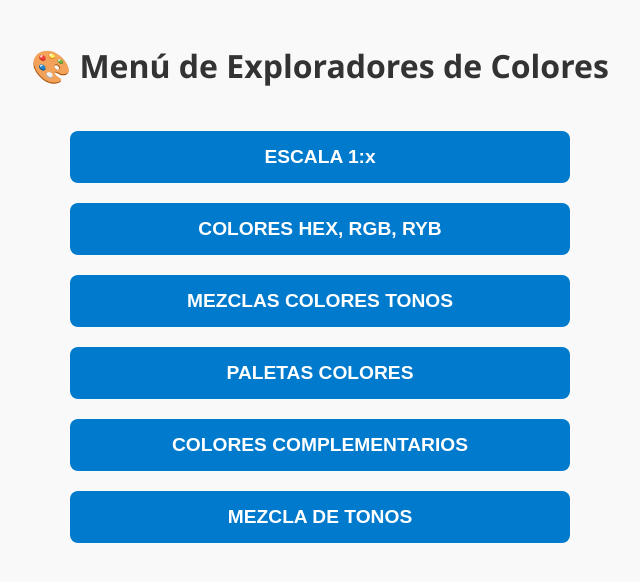
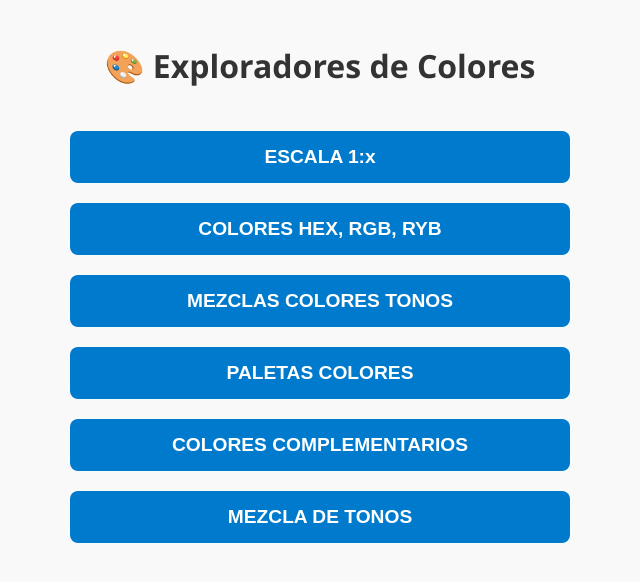
Before and after one commit to chusdomo/Explorador-de-Colores-Menu, a plain HTML site: page index.html in a window 1280 px wide. Shown: the whole page, without its empty margins (320-960 px from the left). Drawn offline with Linux system fonts and the light colour scheme.

Commit message:
Update index.html

```diff
--- a/index.html
+++ b/index.html
@@ -3,7 +3,7 @@
 <head>
   <meta charset="UTF-8" />
   <meta name="viewport" content="width=device-width, initial-scale=1.0"/>
-  <title>🎨 Menú de Exploradores de Colores</title>
+  <title>🎨 Exploradores de Colores</title>
   <style>
     * {
       margin: 0;
@@ -46,7 +46,7 @@
   </style>
 </head>
 <body>
-  <h1>🎨 Menú de Exploradores de Colores</h1>
+  <h1>🎨 Exploradores de Colores</h1>
   <div class="button-container">
     <button onclick="window.location.href='https://chusdomo.github.io/Calculador-de-Escalas/'">ESCALA 1:x</button>
     <button onclick="window.location.href='https://chusdomo.github.io/Tabla-colores-general/'">COLORES HEX, RGB, RYB</button>
```
